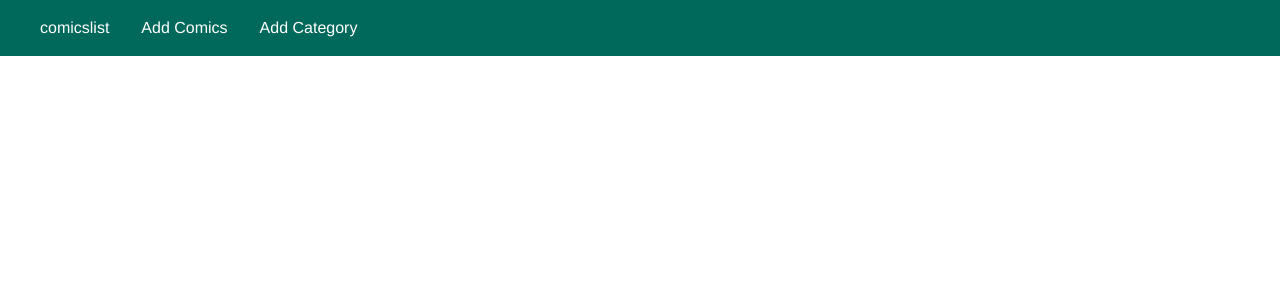
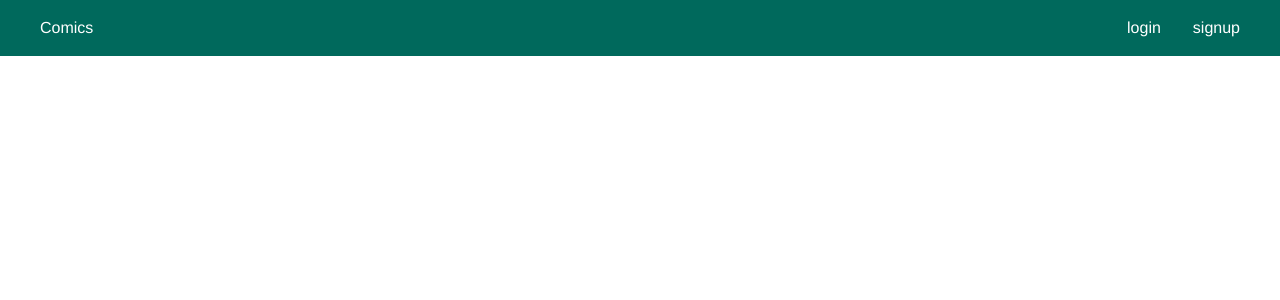
Before and after one commit to jsertram63/FRONT_END_COMICS-MANAGER, a Vue app: page / in a window 1280 px wide. Shown: the top 300 px of the page. Built offline with nearby package versions, Linux system fonts and the light colour scheme.

Commit message:
add authentification navbar

```diff
--- a/src/App.vue
+++ b/src/App.vue
@@ -1,7 +1,7 @@
 <template>
   <div id="app">
 
-      <NavBar>
+      <NavBar   @authenticated="setAuthenticated()">
     </NavBar>
 
   </div>
@@ -15,6 +15,13 @@ export default {
   name: 'app',
   components: {
     NavBar
+  },
+  data: function(){
+    authenticated: false;
+  },methods: {
+     setDetails(){
+       this.authenticated = true ;
+     }
   }
 }
 </script>
--- /dev/null
+++ b/src/components/EventBus.js
@@ -0,0 +1,3 @@
+
+import Vue from 'vue'
+export default new Vue()
--- a/src/components/NavBar.vue
+++ b/src/components/NavBar.vue
@@ -1,9 +1,26 @@
 <template>
     <div>
       <header class="main-header">
-      <nav class="main-header__nav">
+      <nav  v-on:authenticated="setAuth()" class="main-header__nav">
         <ul id="v-for-items" class="main-header__item-list" >
-            <li  v-for="(item,i) in items" :key="i" class="main-header__item">
+            <li  class="main-header__item">
+                <router-link to="/comics-manager/comics">  Comics </router-link>
+            </li>
+            <li v-if="item.auth==false" v-for="(item,i) in items" :key1="i" class="main-header__item">
+                   <router-link v-bind:to=item.path>  {{item.name}} </router-link>
+             </li>
+            <li v-if="item.auth==false" v-for="(item,i) in items" :key1="i" class="main-header__item">
+                   <router-link v-bind:to=item.path>  {{item.name}} </router-link>
+             </li>
+             <li v-if="authenticated==true" v-for="(item,i) in items" :key2="i" class="main-header__item">
+                   <router-link v-bind:to=item.path>  {{item.name}} </router-link>
+             </li>
+        </ul>
+         <ul class="main-header__item-list">
+             <li  v-for="(item,i) in itemsConnexion" :key3="i" v-if="authenticated==false && item.auth==false" class="main-header__item">
+                   <router-link v-bind:to=item.path>  {{item.name}} </router-link>
+             </li>
+              <li  v-for="(item,i) in itemsConnexion" :key4="i" v-if="authenticated==true && item.auth==true" class="main-header__item">
                    <router-link v-bind:to=item.path>  {{item.name}} </router-link>
              </li>
         </ul>
@@ -19,13 +36,37 @@
      data: function(){
              return {
                   items: [
-                            {name: 'comicslist',path:'/comics-manager/comics'},
-                             {name: 'Add Comics',path:'/comics-manager/add-comic'},
-                              {name: 'Add Category',path:'/comics-manager/add-category'},
+                           // {name: 'Comics',path:'/comics-manager/comics',auth:false},
+                             {name: 'Add Comics',path:'/comics-manager/add-comic',auth:true},
+                              {name: 'Add Category',path:'/comics-manager/add-category',auth:true}
+                  ],
+                  itemsConnexion:[
+                        {name: 'login',path:'/comics-manager/logIn',auth:false},
+                        {name: 'signup',path:'/comics-manager/signup',auth:false},
+                        {name: 'logout',path:'/comics-manager/logout',auth:true},
 
 
-                  ]
+                  ],
+                  itemps2:[
+                    {name: 'login',path:'/comics-manager/logIn'},
+                        {name: 'signup',path:'/comics-manager/signup'},
+                  ],
+                  authenticated:false
+
          }
+     },
+     methods : {
+       setAuth() {
+         this.authenticated = true;
+         console.log("received data from signin")
+       }
+     },
+     created() {
+       this.$bus.$on('authenticated', () => {
+       console.log("authenticated");
+       this.authenticated = true;
+       })
+
      }
 
   }
--- /dev/null
+++ b/src/components/logIn.vue
@@ -0,0 +1,99 @@
+<template>
+     <form ref="myform" v-on:submit.prevent="onSubmit" class="form-control" @submit="formSubmit">
+<fieldset>
+         <legend>Connexion</legend>
+            <label> E-Mail</label>
+            <input type="text" name="email" size="20"
+   maxlength="40" value="email" id="email" v-model="email"/>
+            <label> Password</label>
+            <input type="password" name="password" size="20"
+   maxlength="40" value="password" id="password" v-model="password"/>
+
+</fieldset>
+
+
+ <button class="btn" @click="sendForm()"> Se connecter</button>
+
+
+      </form>
+
+
+
+
+</template>
+
+<script>
+import axios from 'axios'
+
+
+export default {
+   name: 'signIn',
+
+ data: function(){
+             return {
+                email:'',
+                password:'',
+                testval:'',
+                test: 'BEFORE SUBMIT',
+                url:'http://localhost:8080/comics-manager/login/'
+         }
+     },
+    created(){
+      // this.$bus.$emit('authenticated', true);
+    },
+
+     methods: {
+          sendForm(){
+            console.log("send form");
+            //this.$bus.$emit('authenticated', true);
+         }
+
+         ,
+         Updated(){
+            console.log('before update');
+            //this.$bus.$emit('authenticated', true);
+         },onSubmit () {
+            this.test = 'AFTER SUBMIT'
+          },
+
+         formSubmit(e){
+               let config = {
+                 header : {
+                    'Content-Type' : 'application/json',
+
+                 }
+            }
+
+             axios.get(this.url, {
+                 name:this.name,
+                 email:this.email,
+                 password:this.password
+             })
+              .then((response) => {
+
+                 console.log("received data")
+                 this.testval = "YES";
+               this.$bus.$emit('authenticated', true);
+             console.log(response.data);
+
+              this.$router.push({ name: 'comics', query: { redirect: '/comics-manager/comics' } });
+            })
+            .catch((err) => {
+               console.log(err);
+            })
+
+     },
+
+     }
+
+
+}
+
+</script>
+
+
+<style scoped>
+
+@import './../assets/css/forms.css';
+
+</style>
--- /dev/null
+++ b/src/components/signup.vue
@@ -0,0 +1,83 @@
+<template>
+     <form class="form-control" @submit="formSubmit">
+<fieldset>
+         <legend>Créer un utilisateur</legend>
+            <label>Nom</label>
+            <input type="text" name="name" size="20"
+   maxlength="40" value="name" id="name" v-model="name"/>
+
+            <label> E-Mail</label>
+            <input type="text" name="email" size="20"
+   maxlength="40" value="email" id="email" v-model="email"/>
+            <label> Password</label>
+            <input type="password" name="password" size="20"
+   maxlength="40" value="password" id="password" v-model="password"/>
+
+</fieldset>
+
+
+ <button class="btn"> Enregistrer</button>
+
+
+      </form>
+
+
+
+
+</template>
+
+<script>
+import axios from 'axios'
+
+
+export default {
+   name: 'signup',
+
+ data: function(){
+             return {
+                name:'',
+                email:'',
+                password:'',
+                confirmpassword:'',
+                url:'http://localhost:8080/comics-manager/signup/'
+         }
+     },
+     methods: {
+         formSubmit(e){
+             //console.error("Log an error level message.");
+
+
+               let config = {
+
+                 header : {
+                    'Content-Type' : 'application/json',
+
+                 }
+            }
+             axios.put(this.url,config, {
+                 name:this.name,
+                 email:this.email,
+                 password:this.password
+             })
+             .then(function(response) {
+                console.log((response));
+
+             })
+            .catch(function(err) {
+             console.log(err);
+            });
+
+         }
+     }
+
+
+}
+
+</script>
+
+
+<style scoped>
+
+@import './../assets/css/forms.css';
+
+</style>
--- a/src/main.js
+++ b/src/main.js
@@ -5,14 +5,18 @@ import addCategory from './components/addCategory';
 import addComic from './components/addComic';
 import comicslist from './components/comicslist';
 import detailsComic from './components/Details';
+import signup from './components/signup';
+import logIn from './components/logIn';
 import axios from 'axios';
 import VueAxios from 'vue-axios';
 import 'bootstrap/dist/css/bootstrap.css';
 import 'bootstrap-vue/dist/bootstrap-vue.css';
  import 'bootstrap/dist/css/bootstrap.min.css';
-
+import EventBus from '../src/components/EventBus';
  import BootstrapVue from 'bootstrap-vue';
 Vue.use(VueRouter, VueAxios, axios, BootstrapVue);
+Vue.prototype.$bus = EventBus;
+
 
 const routes = [
   {
@@ -23,6 +27,8 @@ const routes = [
 
 
   {path:'/comics-manager/add-comic',name: 'comic', component:addComic},
+  {path:'/comics-manager/signup', name:'signup', component: signup},
+  {path:'/comics-manager/logIn', name:'logIn', component: logIn},
   {path:'/comics-manager/comics',name: 'comics', component:comicslist
 
   /*
```
